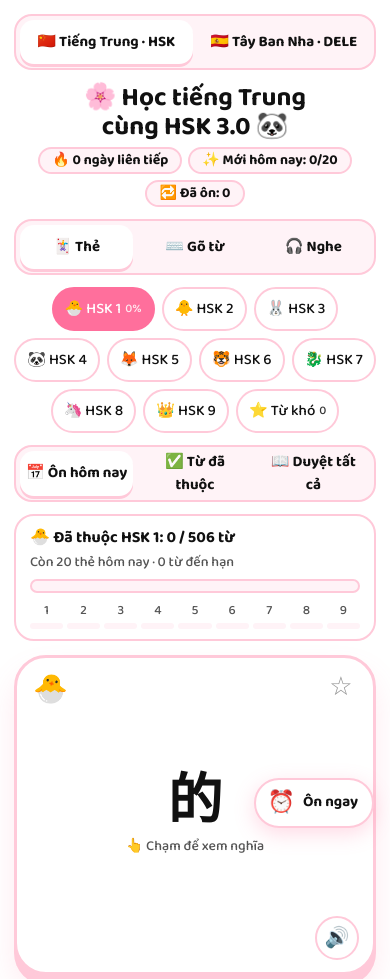
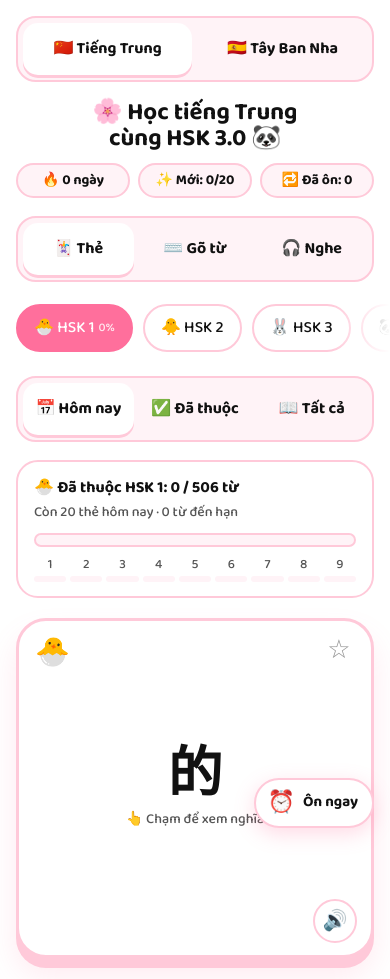
Before and after one commit to loreqq/flashcards-hsk-dele, a plain HTML site: page index.html in a window 390 px wide. Shown: the top 979 px of the page. Drawn offline with Linux system fonts and the light colour scheme.

Commit message:
Roomier mobile layout: single-line labels, larger controls, scrollable level row, stat chips in one row
Co-Authored-By: Claude Opus 5.5 <noreply@anthropic.com>
Claude-Session: https://claude.ai/code/session_019PZpEtXC4sfhmhHgpGkXpw

```diff
--- a/index.html
+++ b/index.html
@@ -189,6 +189,30 @@ input::placeholder,textarea::placeholder{color:#888888!important;-webkit-text-fi
 @media (prefers-reduced-motion:reduce){.fab.due{animation:none}}
 .wrap{padding-bottom:96px}
 .banner[hidden]{display:none}
+@media(max-width:600px){
+  .wrap{padding:16px 16px 110px;gap:22px}
+  .lg{display:none}
+  .row{margin-bottom:18px}
+  .seg{gap:6px;padding:5px;border-radius:20px}
+  .seg button{min-height:52px;font-size:16px;border-radius:15px;white-space:nowrap}
+  h1{font-size:24px;margin:18px 0 10px}
+  .chips{display:grid;grid-template-columns:repeat(3,minmax(0,1fr));gap:8px;margin:0 0 18px}
+  .chips::-webkit-scrollbar,.tabs::-webkit-scrollbar{display:none}
+  .chip{padding:5px 6px;font-size:14px;text-align:center;white-space:nowrap}
+  .tabs{flex-wrap:nowrap;overflow-x:auto;justify-content:flex-start;gap:10px;margin:0 -16px 18px;padding:4px 16px 6px;scroll-snap-type:x proximity;scroll-padding-inline:16px;scrollbar-width:none;-webkit-mask-image:linear-gradient(90deg,#000 85%,transparent);mask-image:linear-gradient(90deg,#000 85%,transparent)}
+  .tab{flex:none;min-height:48px;padding:6px 16px;font-size:16px;scroll-snap-align:start}
+  .prog{padding:14px 16px;margin-bottom:20px;border-radius:22px}
+  .prow{margin-bottom:10px}
+  .card{min-height:340px;padding:56px 20px 64px;border-radius:30px}
+  .acts{gap:12px;margin-top:26px}
+  .acts button{min-height:60px;font-size:18px;border-radius:18px}
+  .bar{margin-top:16px}
+  .btn{min-height:48px;padding:8px 10px;white-space:nowrap}
+  .tools{display:grid;grid-template-columns:repeat(auto-fit,minmax(104px,1fr));gap:10px;margin-top:16px}
+  .hint{margin-top:16px;line-height:1.6}
+  .box{padding:16px 18px;border-radius:24px}
+  .banner{padding:12px 12px 12px 16px;margin:0 0 4px}
+}
 @media(max-width:600px){.fab{min-height:50px;padding:0 14px 0 12px;font-size:15px}.fab .sub{display:none}}
 .toast{bottom:calc(86px + env(safe-area-inset-bottom))!important}
 .toast{position:fixed;left:50%;bottom:calc(20px + env(safe-area-inset-bottom));transform:translateX(-50%);background:#111;color:#fff;padding:8px 16px;border-radius:999px;font-size:15px;opacity:0;transition:opacity .3s;pointer-events:none;z-index:20}
@@ -268,8 +292,8 @@ input::placeholder,textarea::placeholder{color:#888888!important;-webkit-text-fi
 </aside>
 <main>
 <nav class="seg row" id="lang">
-  <button data-g="zh">🇨🇳 Tiếng Trung · HSK</button>
-  <button data-g="es">🇪🇸 Tây Ban Nha · DELE</button>
+  <button data-g="zh">🇨🇳 Tiếng Trung<span class="lg"> · HSK</span></button>
+  <button data-g="es">🇪🇸 Tây Ban Nha<span class="lg"> · DELE</span></button>
 </nav>
 <div class="banner" id="banner" hidden></div>
 <h1 id="title"></h1>
@@ -281,9 +305,9 @@ input::placeholder,textarea::placeholder{color:#888888!important;-webkit-text-fi
 </nav>
 <div class="tabs" id="tabs"></div>
 <nav class="seg row" id="queue">
-  <button data-q="due">📅 Ôn hôm nay</button>
-  <button data-q="known">✅ Từ đã thuộc</button>
-  <button data-q="all">📖 Duyệt tất cả</button>
+  <button data-q="due">📅 <span class="lg">Ôn </span>Hôm nay</button>
+  <button data-q="known">✅ <span class="lg">Từ </span>Đã thuộc</button>
+  <button data-q="all">📖 <span class="lg">Duyệt </span>Tất cả</button>
 </nav>
 <div class="prog">
   <div class="prow"><span id="plabel"></span><small id="pnum"></small></div>
@@ -454,7 +478,7 @@ function stats(k){
 }
 function chips(){
   const dl=dayLog(),due=list.filter(c=>{const r=srs[g][c.h];return r&&r.d<=today()}).length;
-  $("chips").innerHTML=`<span class="chip">🔥 ${streak()} ngày liên tiếp</span><span class="chip">✨ Mới hôm nay: ${dl.n}/${set.goal[g]}</span><span class="chip">🔁 Đã ôn: ${dl.r}</span>`;
+  $("chips").innerHTML=`<span class="chip">🔥 ${streak()} ngày<span class="lg"> liên tiếp</span></span><span class="chip">✨ Mới<span class="lg"> hôm nay</span>: ${dl.n}/${set.goal[g]}</span><span class="chip">🔁 Đã ôn: ${dl.r}</span>`;
   return due;
 }
 function renderTabs(){
--- a/sw.js
+++ b/sw.js
@@ -1,5 +1,5 @@
 // Offline support: app shell is network-first, word data and fonts are cache-first.
-const VER = 'fc-v7';
+const VER = 'fc-v8';
 const SHELL = ['./', 'index.html', 'manifest.webmanifest', 'icon-192.png', 'icon-512.png'];
 self.addEventListener('install', e => {
   e.waitUntil(caches.open(VER).then(c => c.addAll(SHELL)).then(() => self.skipWaiting()));
```
